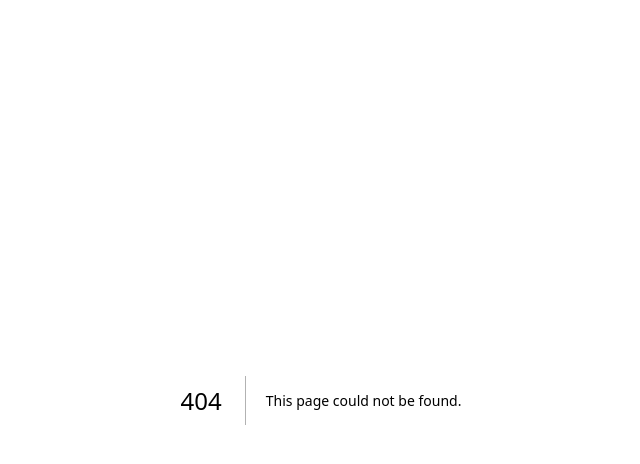
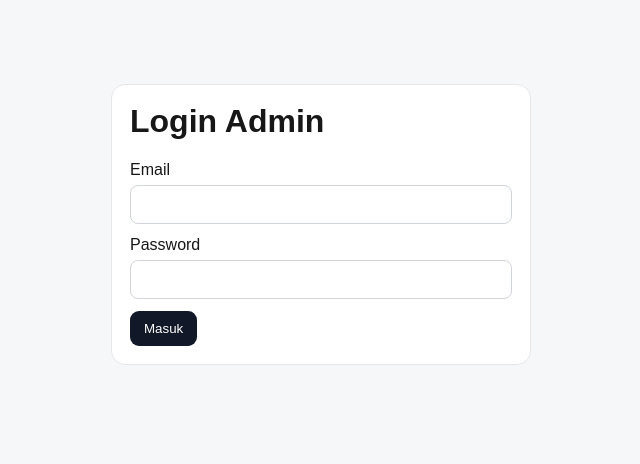
Before and after one commit to realmangkuraden-blip/https-github.com-realmangkuraden-blip-jual-beli-online, a Next.js app: page /admin/login in a window 1280 px wide. Before the commit this address had no page. Shown: the top 464 px of the page, without its empty margins (319-959 px from the left). Built offline with nearby package versions, Linux system fonts and the light colour scheme; no server answers.

Commit message:
Add admin login

```diff
--- /dev/null
+++ b/app/admin/login/page.tsx
@@ -0,0 +1,9 @@
+'use client'
+import {FormEvent,useState} from 'react'
+import {useRouter} from 'next/navigation'
+import {supabase} from '../../../lib/supabase'
+export default function Login(){
+ const [email,setEmail]=useState('');const [password,setPassword]=useState('');const [error,setError]=useState('');const router=useRouter()
+ async function submit(e:FormEvent){e.preventDefault();setError('');const {error}=await supabase.auth.signInWithPassword({email,password});if(error)setError(error.message);else router.push('/admin')}
+ return <main className="container"><div className="panel" style={{maxWidth:420,margin:'60px auto'}}><h1>Login Admin</h1><form onSubmit={submit}><label>Email</label><input className="input" type="email" required value={email} onChange={e=>setEmail(e.target.value)}/><label>Password</label><input className="input" type="password" required value={password} onChange={e=>setPassword(e.target.value)}/>{error&&<p style={{color:'crimson'}}>{error}</p>}<button className="btn">Masuk</button></form></div></main>
+}
```
